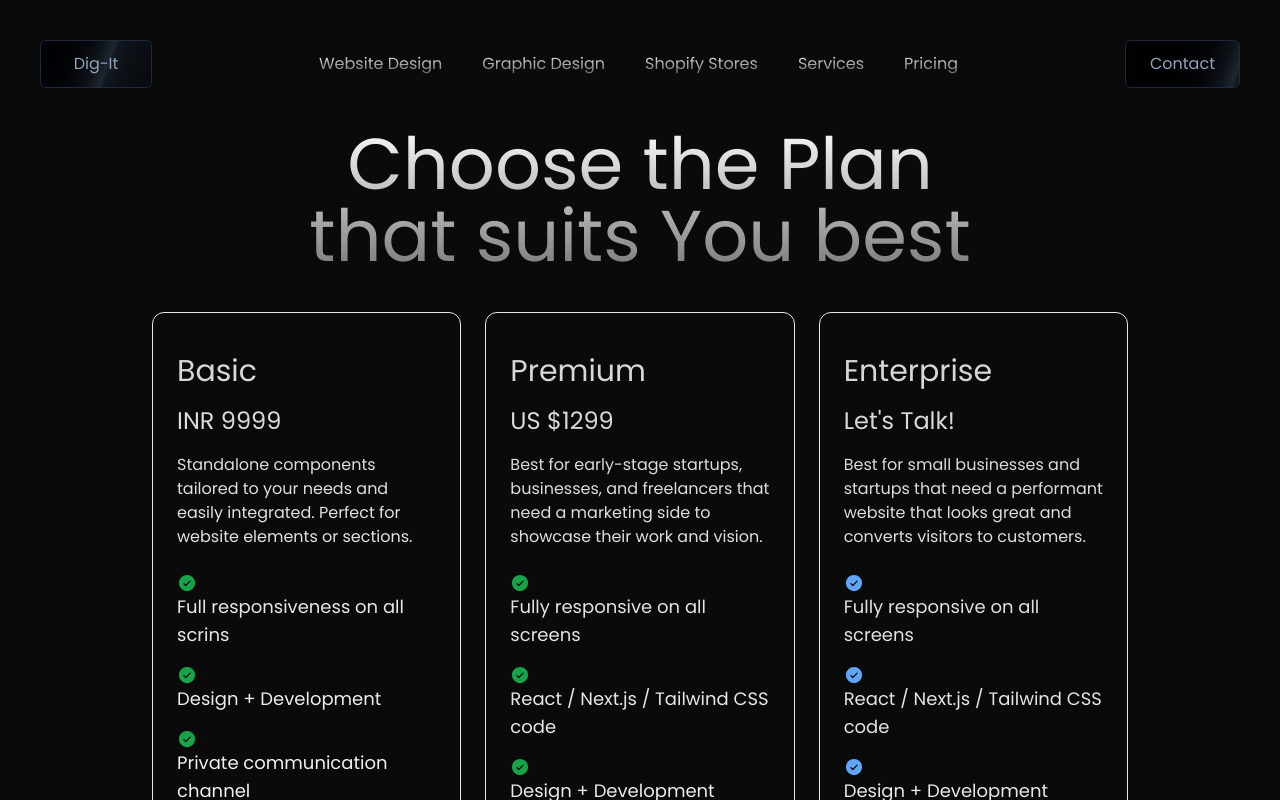
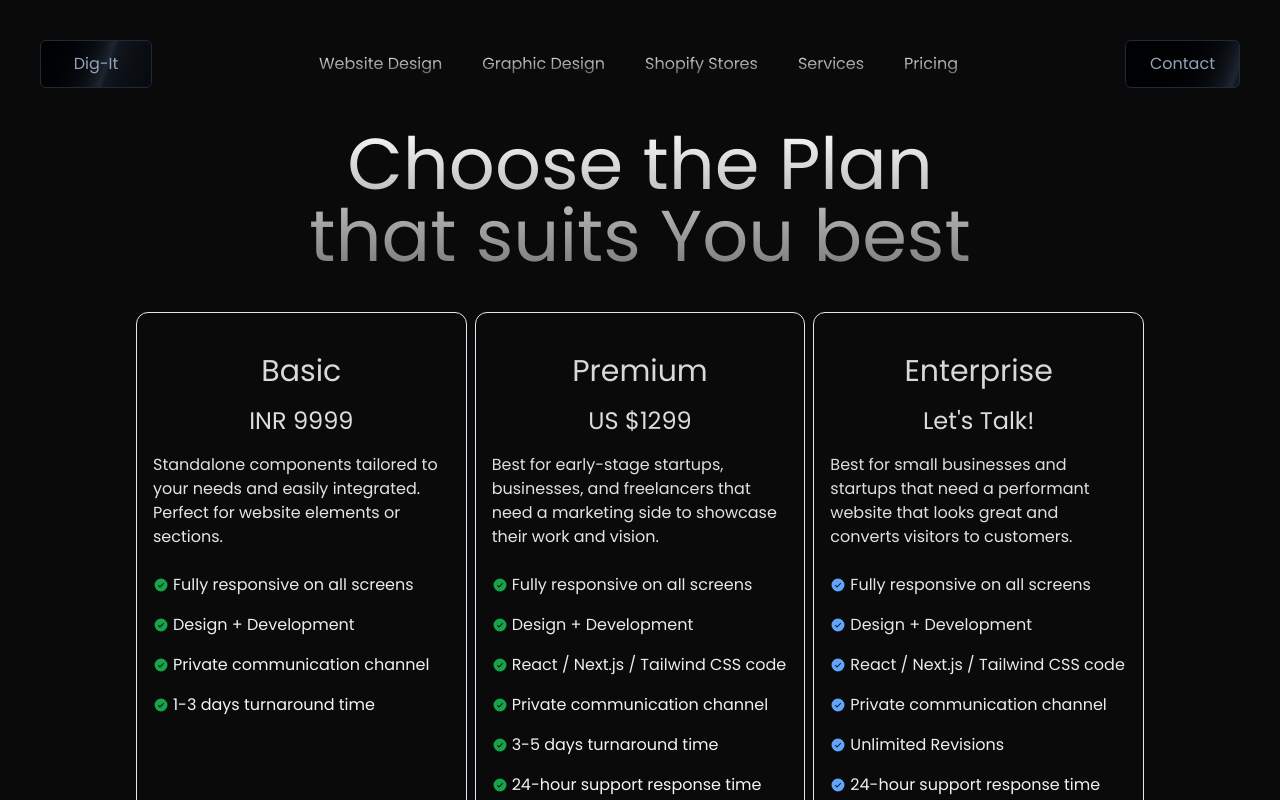
Before and after one commit to RK-41/dig-it, a Next.js app: page /pricing in a window 1280 px wide. Shown: the top 800 px of the page. Built offline with nearby package versions, Linux system fonts and the light colour scheme.

Commit message:
UI/UX improvement of Pricing Page

```diff
--- a/app/pricing/page.tsx
+++ b/app/pricing/page.tsx
@@ -11,7 +11,7 @@ const plans = [
 		name: 'Basic',
 		price: 'INR 9999',
 		features: [
-			'Full responsiveness on all scrins',
+			'Fully responsive on all screens',
 			'Design + Development',
 			'Private communication channel',
 			'1-3 days turnaround time',
@@ -28,11 +28,11 @@ const plans = [
 		price: 'US $1299',
 		features: [
 			'Fully responsive on all screens',
+			'Design + Development',
 			'React / Next.js / Tailwind CSS code',
-			'Design + Development',
-			'24-hour support response time',
 			'Private communication channel',
 			'3-5 days turnaround time',
+			'24-hour support response time',
 		],
 		style:
 			' rounded-3xl  py-10 bg-clip-text text-transparent bg-gradient-to-b from-neutral-300 to-neutral-50',
@@ -47,11 +47,11 @@ const plans = [
 		price: "Let's Talk!",
 		features: [
 			'Fully responsive on all screens',
+			'Design + Development',
 			'React / Next.js / Tailwind CSS code',
-			'Design + Development',
+			'Private communication channel',
 			'Unlimited Revisions',
 			'24-hour support response time',
-			'Private communication channel',
 			'Priority Development Queue',
 			'Dedicated Project Manager',
 		],
@@ -77,29 +77,31 @@ const Pricing = () => {
 					Choose the Plan <br /> that suits You best
 				</div>
 
-				<div className='mx-auto grid md:grid-cols-3 gap-6 px-6 md:w-4/5 2xl:w-3/4 cursor-pointer pb-20 items-start'>
+				<div className='mx-auto grid md:grid-cols-3 gap-2 px-2 md:w-4/5 2xl:w-3/4 cursor-pointer pb-20 items-start'>
 					{plans.map((plan, index) => (
 						<div
 							key={plan.name}
-							className='h-full flex flex-col justify-between border rounded-xl px-6'
+							className='h-full flex flex-col justify-between border rounded-xl px-4'
 						>
 							<div className={plan.style}>
-								<div className='text-3xl flex items-center font-medium'>
+								<div className='text-3xl flex items-center justify-center font-medium '>
 									{plan.name}
 								</div>
-								<div className='text-2xl pt-4'>{plan.price}</div>
+
+								<div className='text-2xl pt-4 text-center'>{plan.price}</div>
+
 								<div className='py-4'>{plan.description}</div>
 
 								<ul>
 									{plan.features.map((feature) => (
 										<li
 											key={feature}
-											className='text-lg py-2 felx space-x-2 items-center'
+											className='text-2sm py-2 flex space-x-2 items-center'
 										>
 											{plan.feature === 'Contact Us' ? (
-												<PiCheckCircleFill className='text-blue-400 mr-2 text-xl' />
+												<PiCheckCircleFill className='text-blue-400 mr-1 text-xl min-w-4 w-4' />
 											) : (
-												<PiCheckCircleFill className='text-green-600 mr-2 text-xl' />
+												<PiCheckCircleFill className='text-green-600 mr-1 text-xl min-w-4 w-4' />
 											)}
 											{/* <p>{feature}</p> */}
 											{feature}
```
